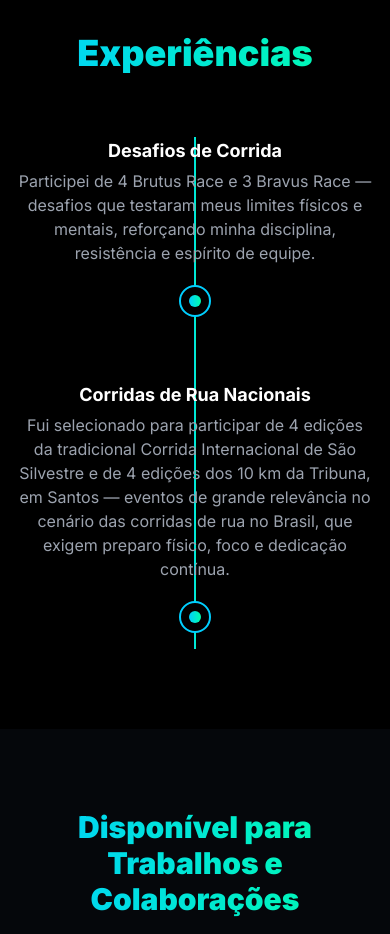
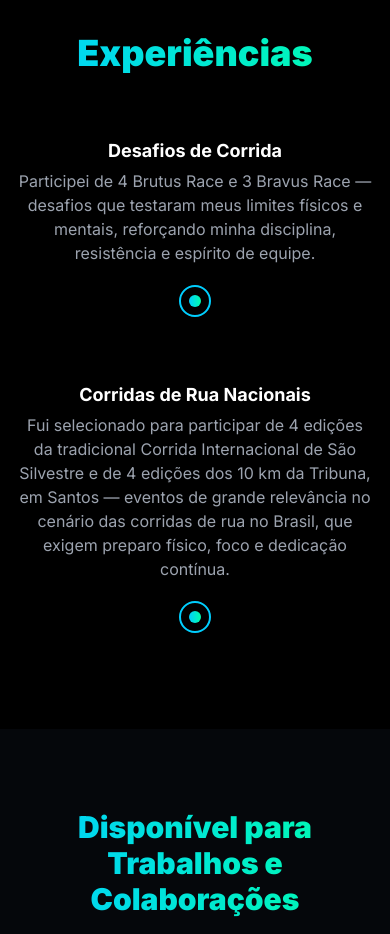
Before and after one commit to Kakariko2000/novo, a React (Vite) app: page / in a window 390 px wide. Shown: the part 6860-7794 px from the top of the page. Built offline with nearby package versions, Linux system fonts and the light colour scheme.

Commit message:
[dyad] wrote 1 file(s)

```diff
--- a/components/ExperienceSection.tsx
+++ b/components/ExperienceSection.tsx
@@ -9,8 +9,8 @@ const ExperienceSection: React.FC = () => {
           Experiências
         </h2>
         <div className="relative">
-          {/* Vertical Line */}
-          <div className="absolute left-1/2 -translate-x-1/2 top-0 h-full w-0.5 gradient-bg"></div>
+          {/* Vertical Line - Hidden on mobile, visible on medium screens and up */}
+          <div className="absolute left-1/2 -translate-x-1/2 top-0 h-full w-0.5 gradient-bg hidden md:block"></div>
 
           <div className="space-y-12">
             {EXPERIENCES.map((exp, index) => (
```
